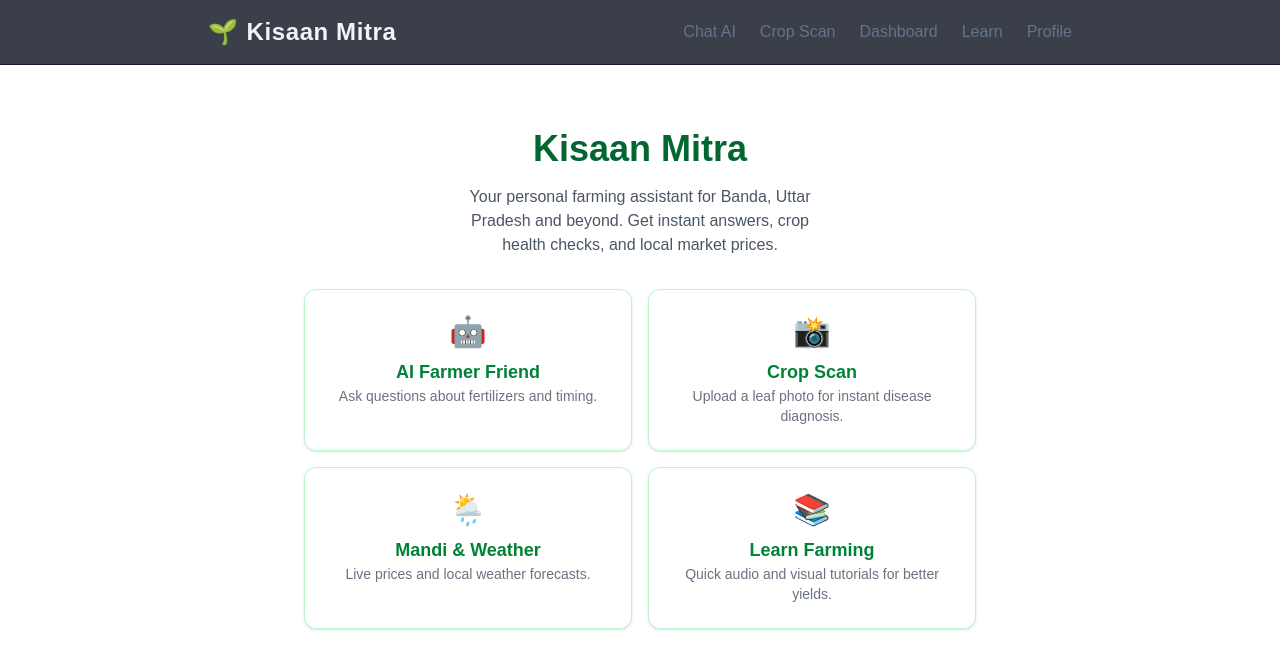
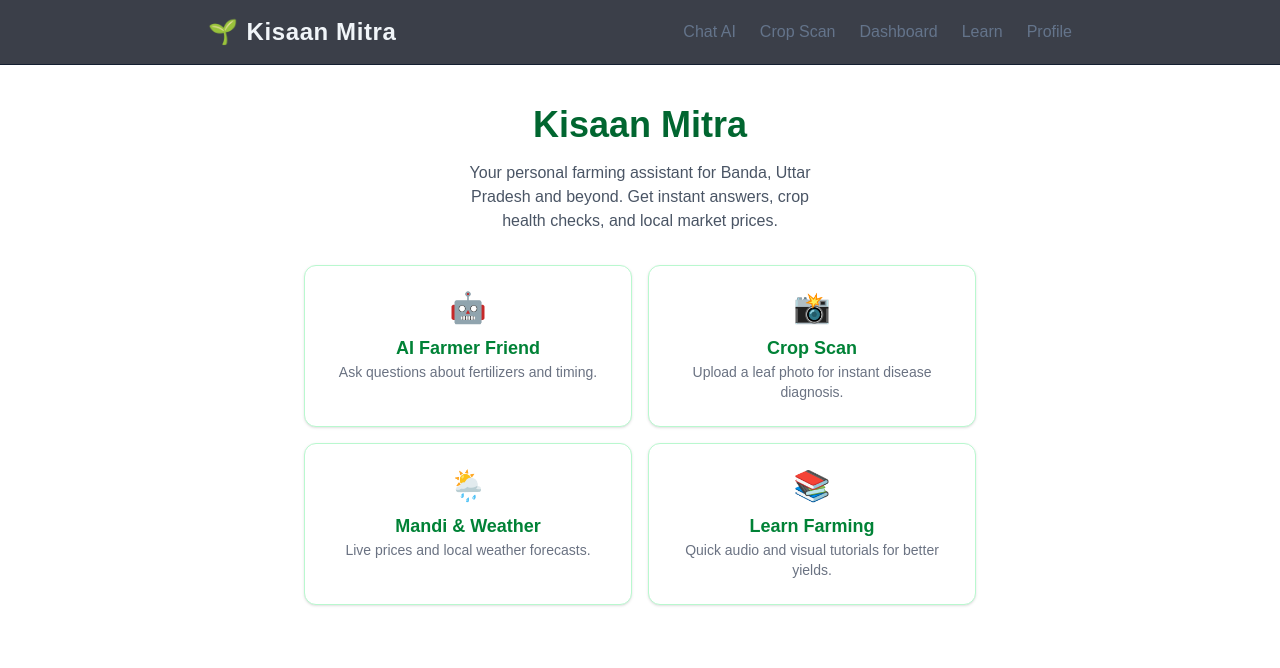
Before and after one commit to unclePRO/kisaan-mitra, a Next.js app: page / in a window 1280 px wide. Shown: the top 668 px of the page. Built offline with nearby package versions, Linux system fonts and the light colour scheme.

Commit message:
minor bug fix

```diff
--- a/src/app/layout.js
+++ b/src/app/layout.js
@@ -16,7 +16,7 @@ export default function RootLayout({ children }) {
       */}
       <body className="bg-[#0A0F1C] text-[#F1F5F9] min-h-screen flex flex-col font-sans selection:bg-[#10B981] selection:text-[#0A0F1C]">
         <Navbar />
-        <main className="flex-grow w-full max-w-md sm:max-w-4xl mx-auto p-4 sm:p-6">
+        <main className="">
           {children}
         </main>
       </body>
```
